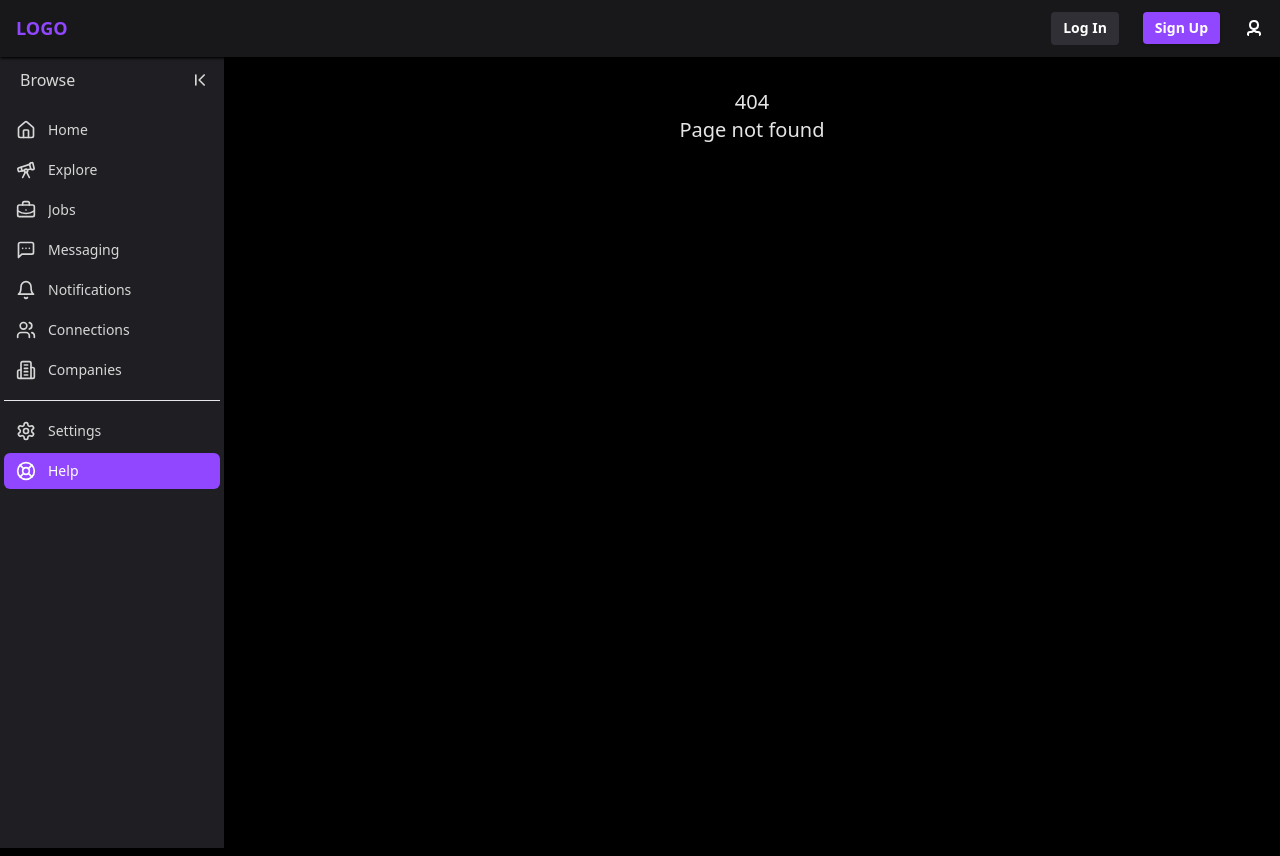
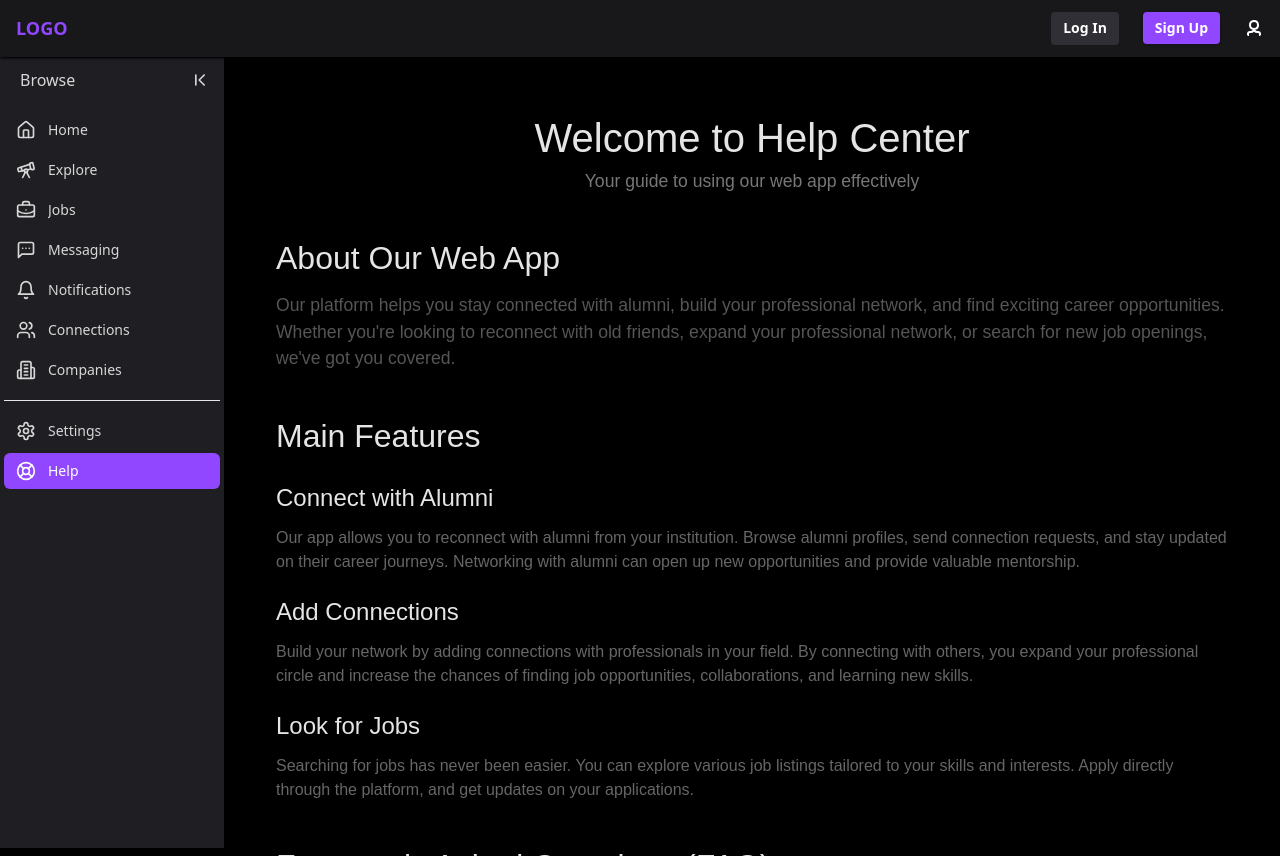
Before and after one commit to sujnankumar/hack-night, a React (Vite) app: page /help in a window 1280 px wide. Before the commit this address had no page. Built offline with nearby package versions, Linux system fonts and the light colour scheme.

Commit message:
added help page

```diff
--- /dev/null
+++ b/src/components/Help/Help.jsx
@@ -0,0 +1,99 @@
+import React from "react";
+import classes from "./Help.module.css";
+
+const Help = () => {
+  return (
+    <div className={classes.helpPageContainer}>
+      {/* Header */}
+      <header className={classes.header}>
+        <h1>Welcome to Help Center</h1>
+        <p>Your guide to using our web app effectively</p>
+      </header>
+
+      {/* Introduction Section */}
+      <section className={classes.introduction}>
+        <h2>About Our Web App</h2>
+        <p>
+          Our platform helps you stay connected with alumni, build your
+          professional network, and find exciting career opportunities. Whether
+          you're looking to reconnect with old friends, expand your professional
+          network, or search for new job openings, we've got you covered.
+        </p>
+      </section>
+
+      {/* Features Section */}
+      <section className={classes.features}>
+        <h2>Main Features</h2>
+
+        <div className={classes.feature}>
+          <h3>Connect with Alumni</h3>
+          <p>
+            Our app allows you to reconnect with alumni from your institution.
+            Browse alumni profiles, send connection requests, and stay updated
+            on their career journeys. Networking with alumni can open up new
+            opportunities and provide valuable mentorship.
+          </p>
+        </div>
+
+        <div className={classes.feature}>
+          <h3>Add Connections</h3>
+          <p>
+            Build your network by adding connections with professionals in your
+            field. By connecting with others, you expand your professional
+            circle and increase the chances of finding job opportunities,
+            collaborations, and learning new skills.
+          </p>
+        </div>
+
+        <div className={classes.feature}>
+          <h3>Look for Jobs</h3>
+          <p>
+            Searching for jobs has never been easier. You can explore various
+            job listings tailored to your skills and interests. Apply directly
+            through the platform, and get updates on your applications.
+          </p>
+        </div>
+      </section>
+
+      {/* FAQ Section */}
+      <section className={classes.faq}>
+        <h2>Frequently Asked Questions (FAQ)</h2>
+        <div className={classes.faqItem}>
+          <h3>How do I connect with an alumni?</h3>
+          <p>
+            Simply search for alumni from your institution, view their profiles,
+            and click "Connect" to send a connection request. If they accept,
+            you’ll be connected and can start messaging.
+          </p>
+        </div>
+        <div className={classes.faqItem}>
+          <h3>How can I search for jobs?</h3>
+          <p>
+            Navigate to the 'Jobs' section, where you can filter and search for
+            jobs based on location, industry, or job title. You can also save
+            jobs to apply to them later.
+          </p>
+        </div>
+        <div className={classes.faqItem}>
+          <h3>Can I get job recommendations?</h3>
+          <p>
+            Yes, we provide personalized job recommendations based on your
+            profile, skills, and interests.
+          </p>
+        </div>
+      </section>
+
+      {/* Contact Section */}
+      <section className={classes.contact}>
+        <h2>Contact Support</h2>
+        <p>If you need further assistance, don't hesitate to contact us.</p>
+        <p>
+          Email us at:{" "}
+          <a href="mailto:support@ourapp.com">support@ourapp.com</a>
+        </p>
+      </section>
+    </div>
+  );
+};
+
+export default Help;
--- /dev/null
+++ b/src/components/Help/Help.module.css
@@ -0,0 +1,138 @@
+/* Main container for the help page */
+.helpPageContainer {
+  padding: 20px;
+  max-width: 1200px;
+  margin: 0 auto;
+  font-family: "Arial", sans-serif;
+}
+
+/* Header styling */
+.header {
+  text-align: center;
+  margin-bottom: 40px;
+}
+
+.header h1 {
+  font-size: 2.5rem;
+  color: var(--lightWhite); /* Use the lightWhite color variable for the main heading */
+}
+
+.header p {
+  font-size: 1.1rem;
+  color: #777;
+}
+
+/* Introduction section */
+.introduction {
+  margin-bottom: 40px;
+}
+
+.introduction h2 {
+  font-size: 2rem;
+  color: var(--lightWhite); /* Apply lightWhite color to section headings */
+  margin-bottom: 10px;
+}
+
+.introduction p {
+  font-size: 1.1rem;
+  color: #555;
+}
+
+/* Features section */
+.features {
+  margin-bottom: 40px;
+}
+
+.features h2 {
+  font-size: 2rem;
+  color: var(--lightWhite); /* Use lightWhite color for section titles */
+  margin-bottom: 20px;
+}
+
+.feature {
+  margin-bottom: 20px;
+}
+
+.feature h3 {
+  font-size: 1.5rem;
+  color: var(--lightWhite); /* Use lightWhite color for feature titles */
+  margin-bottom: 10px;
+}
+
+.feature p {
+  font-size: 1rem;
+  color: #666;
+}
+
+/* FAQ section */
+.faq {
+  margin-bottom: 40px;
+}
+
+.faq h2 {
+  font-size: 2rem;
+  color: var(--lightWhite); /* lightWhite color for FAQ section heading */
+  margin-bottom: 20px;
+}
+
+.faqItem {
+  margin-bottom: 20px;
+}
+
+.faqItem h3 {
+  font-size: 1.2rem;
+  color: var(--lightWhite); /* Use lightWhite for FAQ question titles */
+}
+
+.faqItem p {
+  font-size: 1rem;
+  color: #666;
+}
+
+/* Contact section */
+.contact {
+  margin-bottom: 40px;
+}
+
+.contact h2 {
+  font-size: 2rem;
+  color: var(--lightWhite); /* lightWhite color for Contact section heading */
+  margin-bottom: 20px;
+}
+
+.contact p {
+  font-size: 1.1rem;
+  color: #555;
+}
+
+.contact a {
+  color: var(--lightWhite); /* lightWhite color for the email link */
+  text-decoration: none;
+}
+
+.contact a:hover {
+  text-decoration: underline;
+}
+
+/* Responsive styles */
+@media (max-width: 768px) {
+  .helpPageContainer {
+    padding: 15px;
+  }
+
+  .header h1 {
+    font-size: 2rem;
+  }
+
+  .header p {
+    font-size: 1rem;
+  }
+
+  .feature h3 {
+    font-size: 1.3rem;
+  }
+
+  .faqItem h3 {
+    font-size: 1.1rem;
+  }
+}
```
Also changed, not shown: src/App.jsx (+6 -1 lines).
